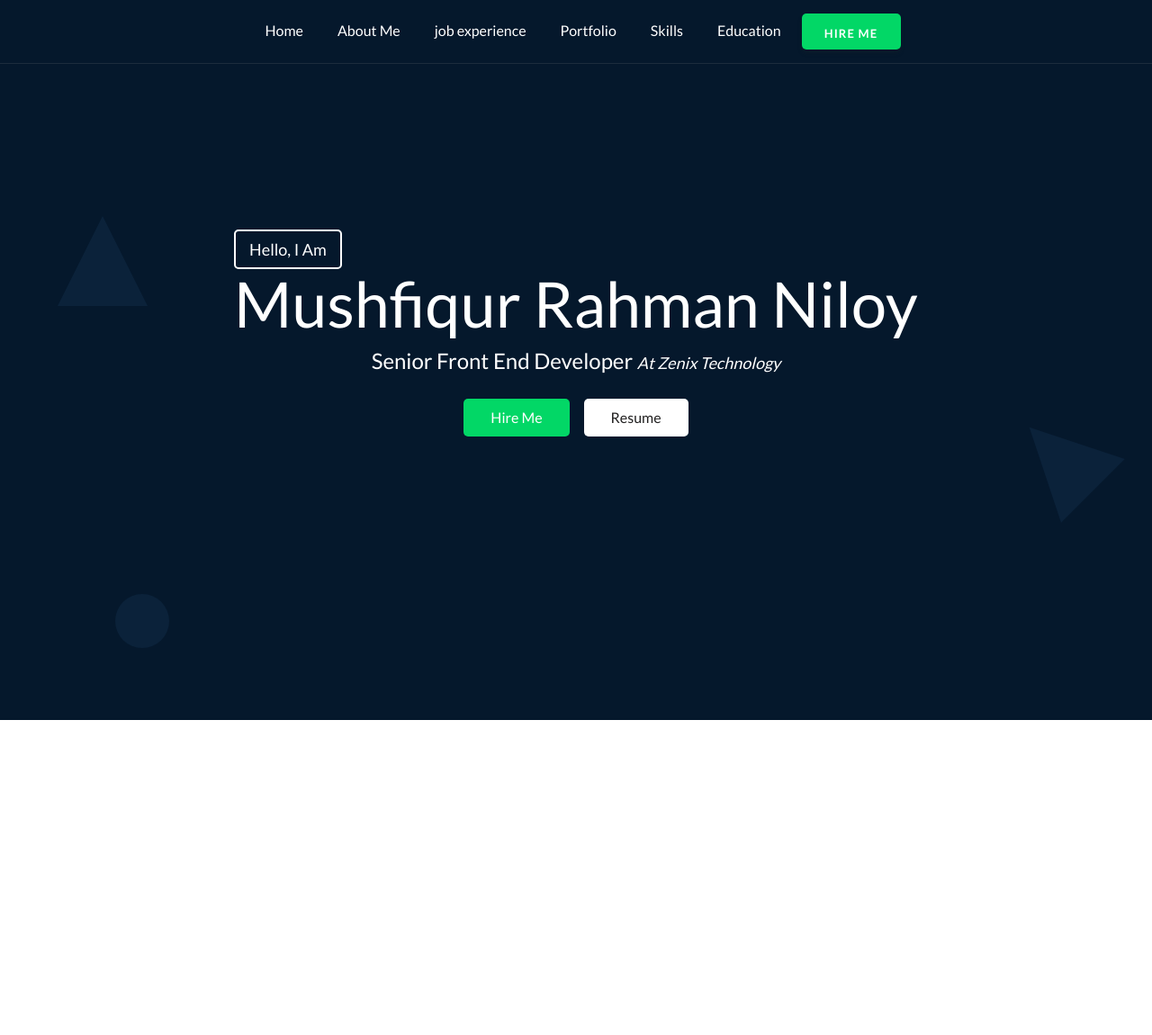
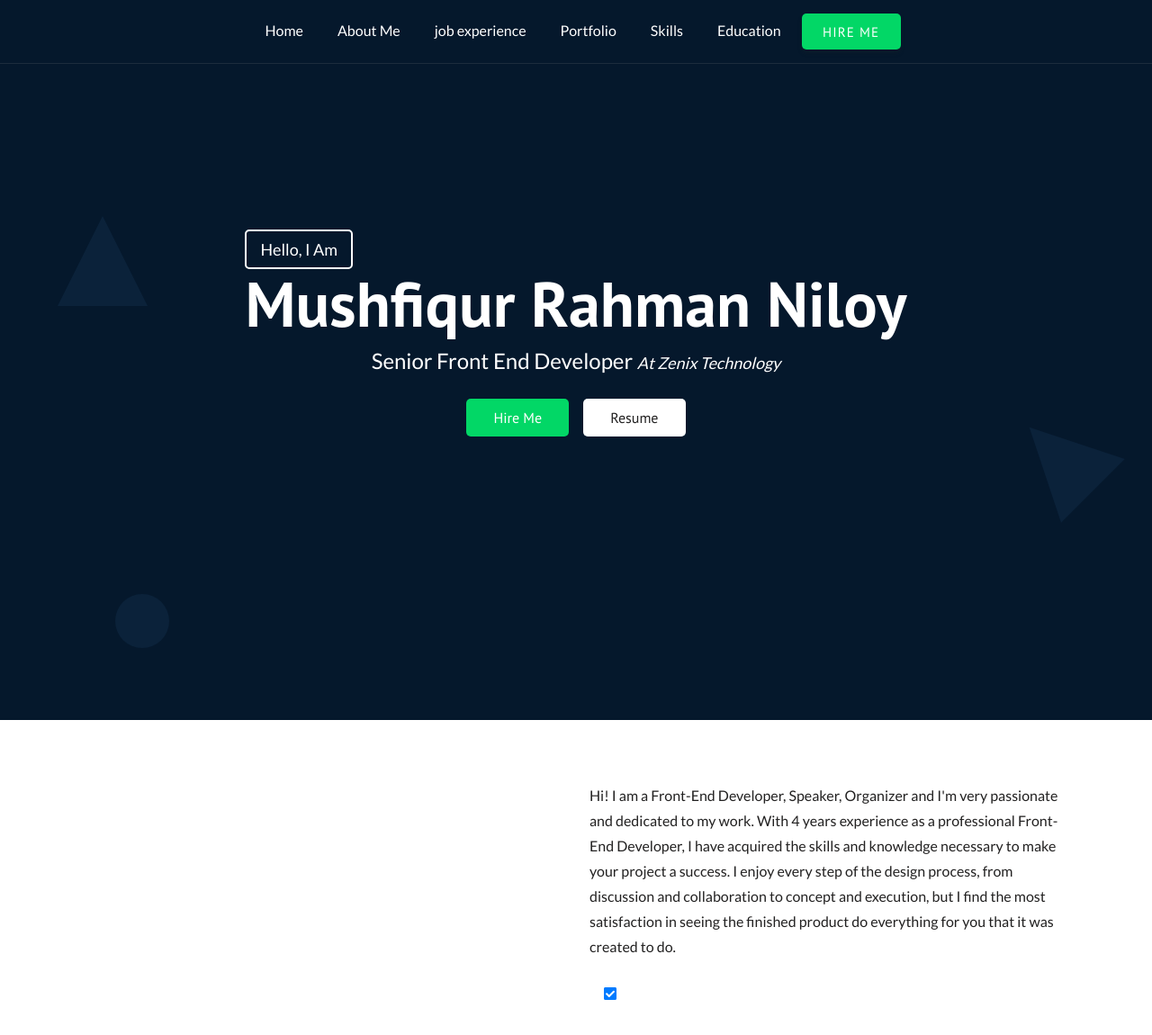
Before and after one commit to Mushfiqur06/mushfiqur.me, a React (Create React App) app: page / in a window 1280 px wide. Shown: the top 1150 px of the page at 90% size. Before the commit the page ends 800 px from the top, so only its background shows below. Built offline with nearby package versions, Linux system fonts and the light colour scheme.

Commit message:
Added fontawesome icon

```diff
--- a/package.json
+++ b/package.json
@@ -3,6 +3,11 @@
   "version": "0.1.0",
   "private": true,
   "dependencies": {
+    "@fortawesome/fontawesome-svg-core": "^1.2.25",
+    "@fortawesome/free-brands-svg-icons": "^5.11.2",
+    "@fortawesome/free-regular-svg-icons": "^5.11.2",
+    "@fortawesome/free-solid-svg-icons": "^5.11.2",
+    "@fortawesome/react-fontawesome": "^0.1.4",
     "bootstrap": "^4.3.1",
     "node-sass": "^4.12.0",
     "react": "^16.9.0",
--- a/src/App.js
+++ b/src/App.js
@@ -1,18 +1,30 @@
 import React from 'react';
 import './App.scss';
 
+// FontAwesome
+
+
 import Haders from './components/Header';
-import Slider from './components/Slider'
+import Slider from './components/Slider';
+import AboutMe from './components/About'
+
 
 function App() {
   return (
     <div className="App">
+
       <header className="header">
         <Haders />
       </header>
-      <div className="slider-section">
+
+      <section className="slider-section">
         <Slider />
-      </div>
+      </section>
+
+      <section className="about-me-section">
+        <AboutMe />
+      </section>
+
     </div>
   );
 }
--- a/src/App.scss
+++ b/src/App.scss
@@ -1,3 +1,4 @@
 @import './sass/common.scss';
 @import './sass/header.scss';
-@import './sass/Slider.scss'
+@import './sass/Slider.scss';
+@import './sass/About.scss'
--- /dev/null
+++ b/src/components/About.js
@@ -0,0 +1,34 @@
+import React, { Component } from 'react';
+import {Container, Row, Col, Nav} from 'react-bootstrap';
+
+import { FontAwesomeIcon } from '@fortawesome/react-fontawesome'
+
+class About extends Component {
+    render() {
+        return (
+            <Container>
+                <Row>
+                    <Col md={6}>
+                        <div className="author-img text-center"></div>
+                    </Col>
+                    <Col md={6}>
+                        <div className="about-info">
+                            <p>Hi! I am a Front-End Developer, Speaker, Organizer and I'm very passionate and dedicated to my work. With 4 years experience as a professional Front-End Developer, I have acquired the skills and knowledge necessary to make your project a success. I enjoy every step of the design process, from discussion and collaboration to concept and execution, but I find the most satisfaction in seeing the finished product do everything for you that it was created to do.</p>
+                            <Nav>
+                                <Nav.Item>
+                                    <Nav.Link href="https://twitter.com/mushfiqur06">
+                                       {/* <FontAwesomeIcon icon={['fa', 'twitter']} />  */}
+                                       <FontAwesomeIcon icon="check-square" />
+                                    </Nav.Link>
+                                </Nav.Item>
+
+                            </Nav>
+                        </div>
+                    </Col>
+                </Row>
+            </Container>
+        );
+    }
+}
+
+export default About;
--- a/src/index.js
+++ b/src/index.js
@@ -4,6 +4,10 @@ import 'react-bootstrap';
 import './index.css';
 import App from './App';
 import * as serviceWorker from './serviceWorker';
+import { library } from '@fortawesome/fontawesome-svg-core'
+import { fab } from '@fortawesome/free-brands-svg-icons'
+import { faCheckSquare, faCoffee } from '@fortawesome/free-solid-svg-icons'
+library.add(fab, faCheckSquare, faCoffee)
 
 ReactDOM.render(<App />, document.getElementById('root'));
 
--- /dev/null
+++ b/src/sass/About.scss
@@ -0,0 +1,5 @@
+@import './common.scss';
+
+.about-me-section{
+    padding: 70px 0;
+}
--- a/src/sass/Slider.scss
+++ b/src/sass/Slider.scss
@@ -58,6 +58,8 @@
                 padding: 6px 15px;
             }
             h1 {
+                font-family: 'PT Sans', sans-serif;
+                font-weight: 700;
                 color: #fff;
                 text-transform: capitalize;
                 font-size: 70px;
@@ -72,6 +74,7 @@
                 }
             }
             a {
+                font-family: 'PT Sans', sans-serif;
                 display: inline-block;
                 background-color: $primary-color;
                 color: $while-color;
--- a/src/sass/common.scss
+++ b/src/sass/common.scss
@@ -1,4 +1,5 @@
 @import url('https://fonts.googleapis.com/css?family=Lato:300,400,700&display=swap');
+@import url('https://fonts.googleapis.com/css?family=PT+Sans:400,700&display=swap');
 @import './../../node_modules/bootstrap/scss/bootstrap.scss';
 $while-color: #fff;
 $gray-color: rgb(34, 33, 33);
--- a/src/sass/header.scss
+++ b/src/sass/header.scss
@@ -24,16 +24,17 @@
                 }
             }
             .hireMeBtn{
+                font-family: 'PT Sans', sans-serif;
                 color: $while-color !important;
                 box-shadow: 0px 4px 5px 0px rgba(34,34,34,.2);
-                font-size: 13px;
+                font-size: 15px;
                 letter-spacing: 1.1px;
                 text-transform: uppercase;
                 height: 40px;
                 width: 110px;
                 text-align: center;
-                line-height: 5px;
-                font-weight: 700;
+                line-height: 2px;
+                font-weight: 400;
                 margin-top: 15px;
                 border: 0;
                 // transform: translateX(0);
```
Also changed, not shown: 1 other file (tests, documents, lock files or other folders).
